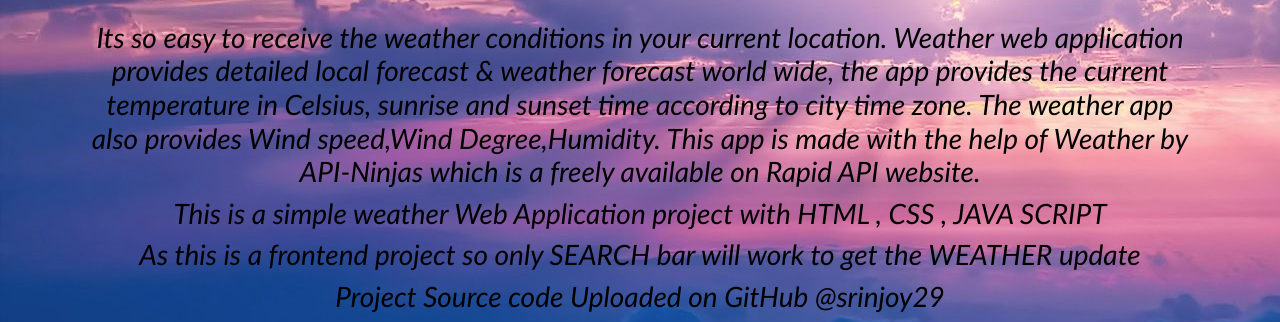
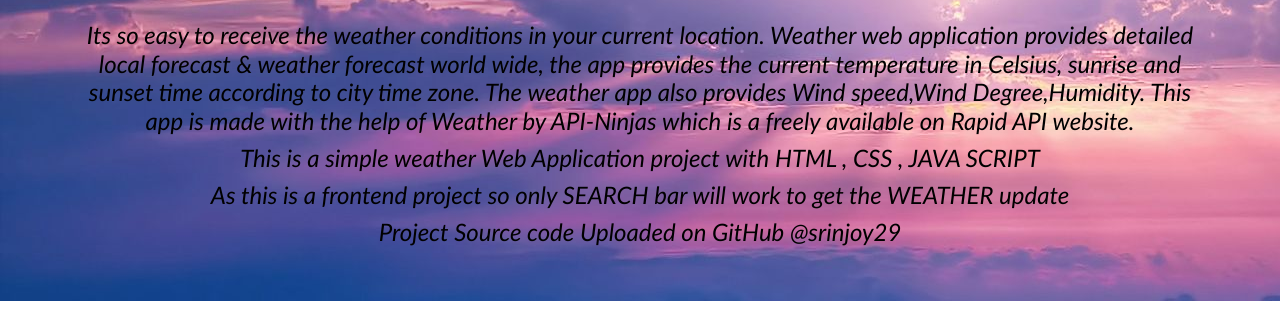
Before and after one commit to srinjoy29/weatherapp, a plain HTML site: page index.html in a window 1280 px wide. Shown: the part 499-821 px from the top of the page. After the commit the page ends 800 px from the top, so only its background shows below. Drawn offline with nearby package versions, Linux system fonts and the light colour scheme; no server answers.

Commit message:
h3 to h4 changed

```diff
--- a/index.html
+++ b/index.html
@@ -136,7 +136,7 @@
         <h2 class="display-6 text-center mb-4">About the Weather App</h2>
       </div>
       <div class="text">
-        <h3>Its so easy to receive the weather
+        <h4>Its so easy to receive the weather
           conditions in your current location.
           Weather web application provides
             detailed local forecast &
@@ -152,11 +152,11 @@
                 This app is made
                   with the help of Weather by API-Ninjas
          which is a freely available on
-               Rapid API website.</h3>
-               <h3>This is a simple weather Web Application project with HTML , CSS , JAVA SCRIPT</h3>
-               <h3>As this is a frontend project so only SEARCH bar will work to get the WEATHER update</h3>
+               Rapid API website.</h4>
+               <h4>This is a simple weather Web Application project with HTML , CSS , JAVA SCRIPT</h4>
+               <h4>As this is a frontend project so only SEARCH bar will work to get the WEATHER update</h4>
 
-               <h3>Project Source code Uploaded on GitHub @srinjoy29</h3>
+               <h4>Project Source code Uploaded on GitHub @srinjoy29</h4>
 
 
 
```
